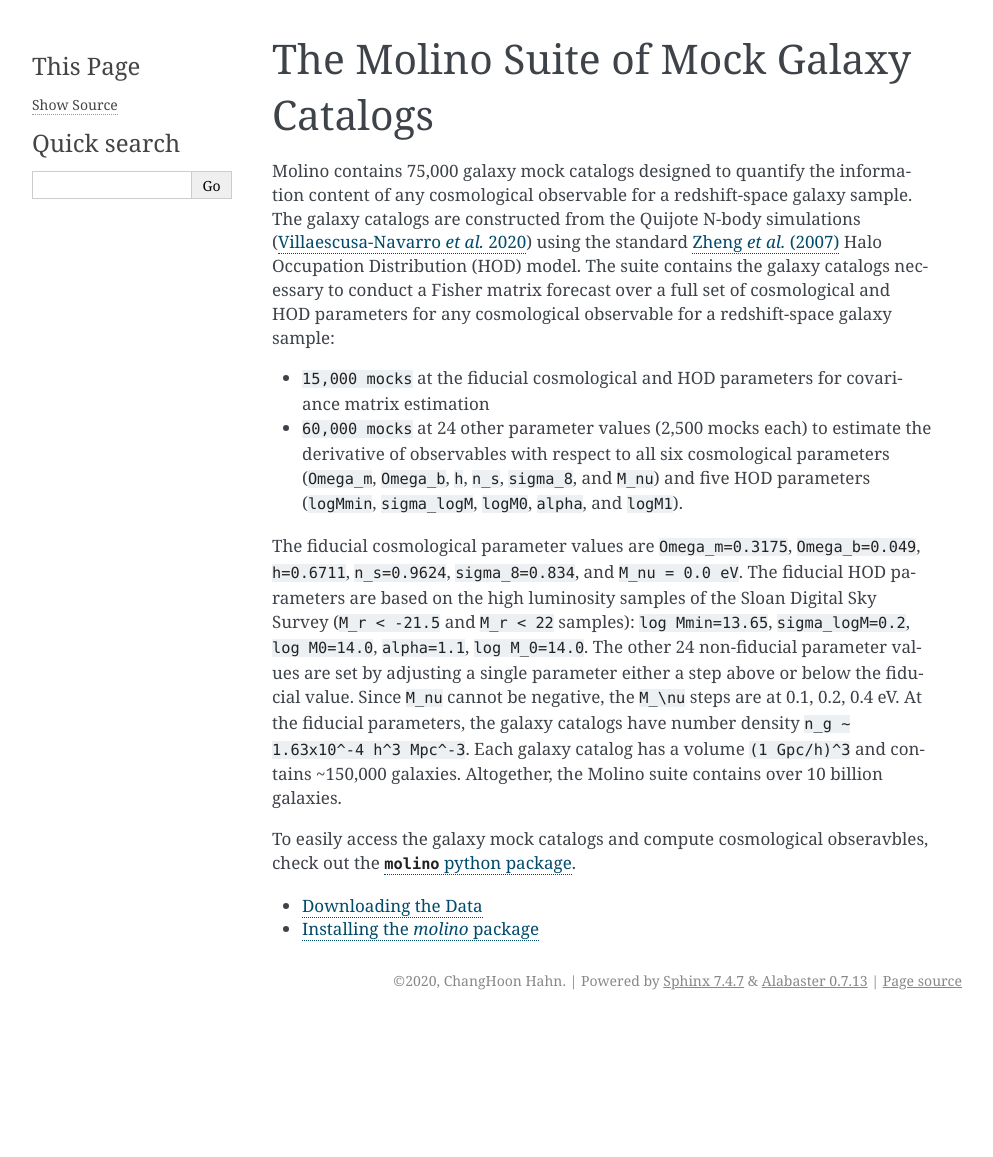
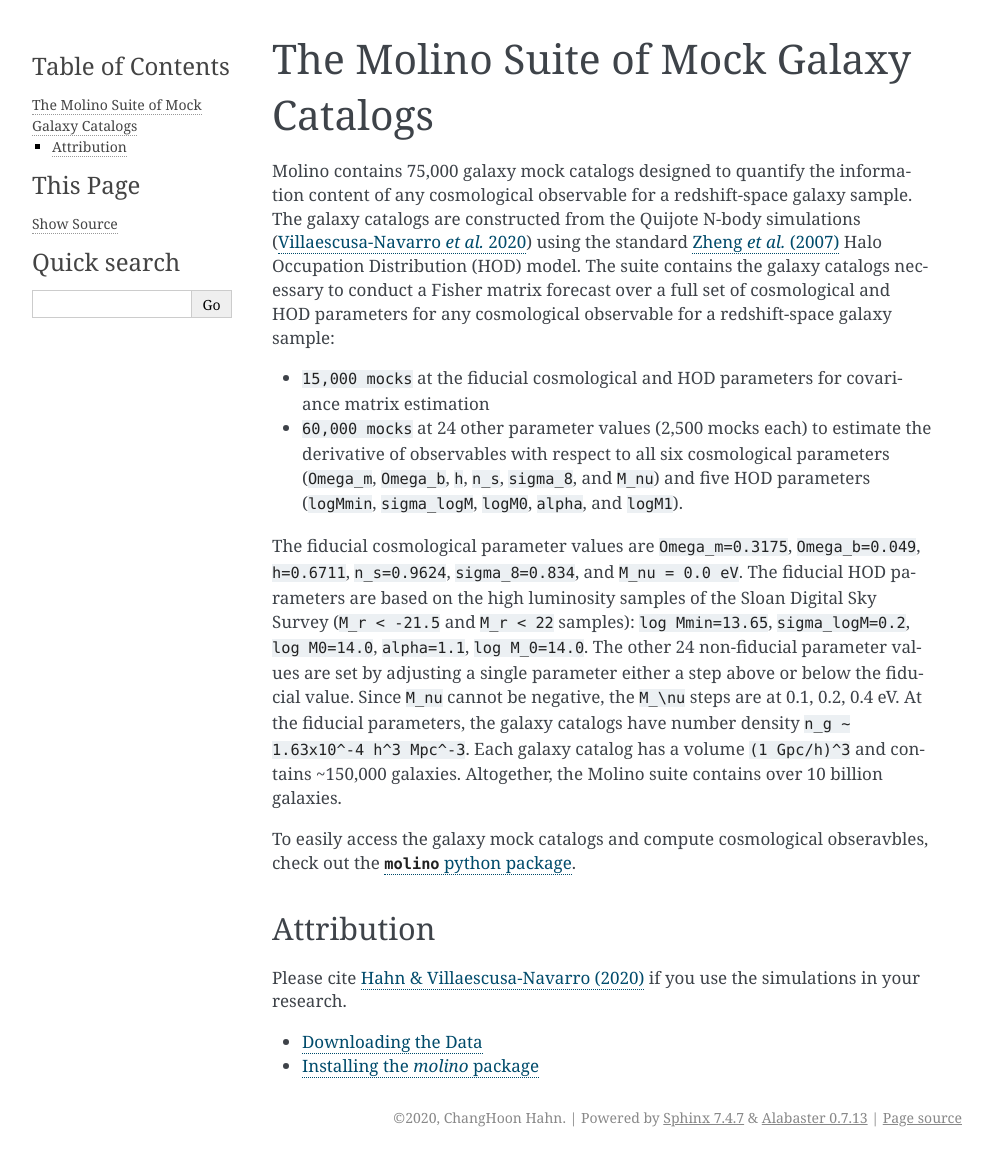
Before and after one commit to changhoonhahn/molino, a Sphinx documentation site: the page built from docs/index.rst, in a window 1280 px wide. Shown: the whole page, without its empty margins (148-1141 px from the left). Built offline with Sphinx 7.4.7, drawn with Linux system fonts in a browser that asks for light colours; before the commit the page ends 1020 px from its top, so only the background shows below that.

Commit message:
attribution added to website

```diff
--- a/docs/index.rst
+++ b/docs/index.rst
@@ -48,6 +48,14 @@ check out the |molino|_.
 .. |molino| replace:: ``molino`` python package
 
 
+Attribution
+-----------
+
+Please cite `Hahn & Villaescusa-Navarro (2020)
+<https://arxiv.org/abs/2012.02200>`_ if you use the simulations in your
+research.
+
+
 .. toctree::
    :maxdepth: 2
 
```
